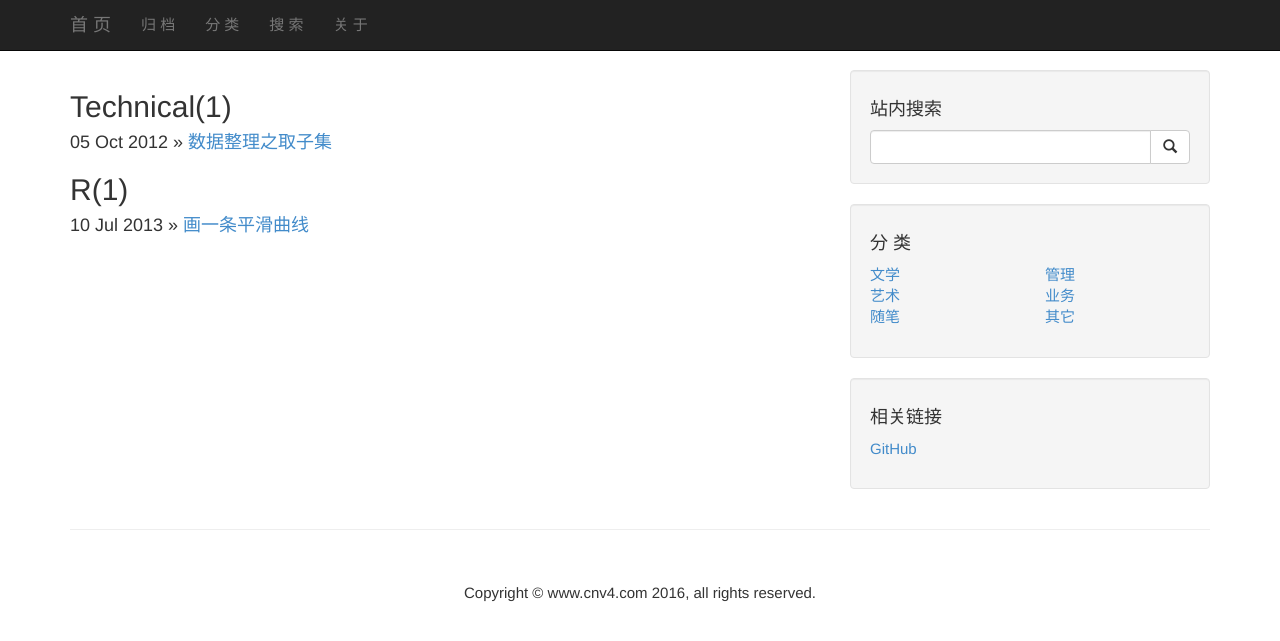
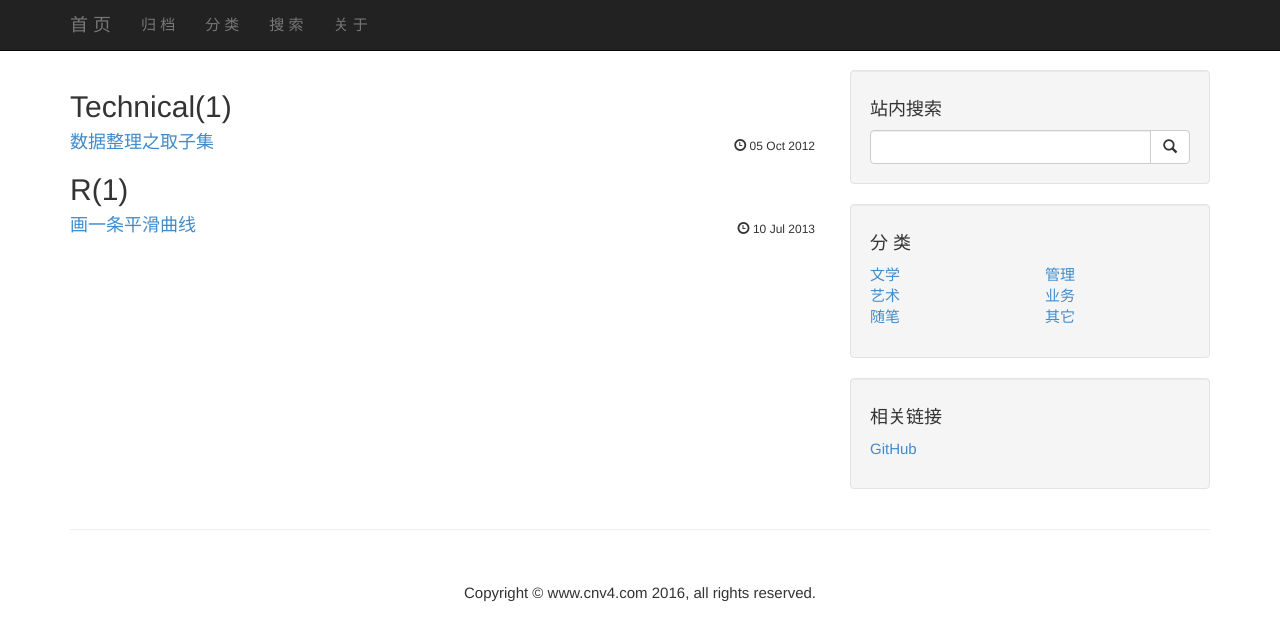
Before and after one commit to YinliangWu/tpw, a Jekyll site: the page built from categories.md, in a window 1280 px wide. Shown: the top 641 px of the page. Built offline with Jekyll 4.4.1, drawn with Linux system fonts in a browser that asks for light colours; comment, search, counter and statistics services are not loaded.

Commit message:
firstpost

```diff
--- a/categories.md
+++ b/categories.md
@@ -8,7 +8,7 @@ title: "分类：Categories"
    <a name="{{ cat[0] }}"></a>
    <h2>{{ cat[0] }}({{ cat[1].size }})</h2>
      {% for post in cat[1] %}
-    <li><h4><span>{{ post.date | date_to_string }}</span> &raquo; <a href="{{ post.url }}">{{ post.title }}</a></h4></li>
+    <li><h4> <div class="post-date"><span class="glyphicon glyphicon-time"></span> {{ post.date | date_to_string }} </div> <a href="{{ post.url }}">{{ post.title }}</a></h4></li>
 	{% endfor %}
    {% endif %}
 {% endfor %}
```
